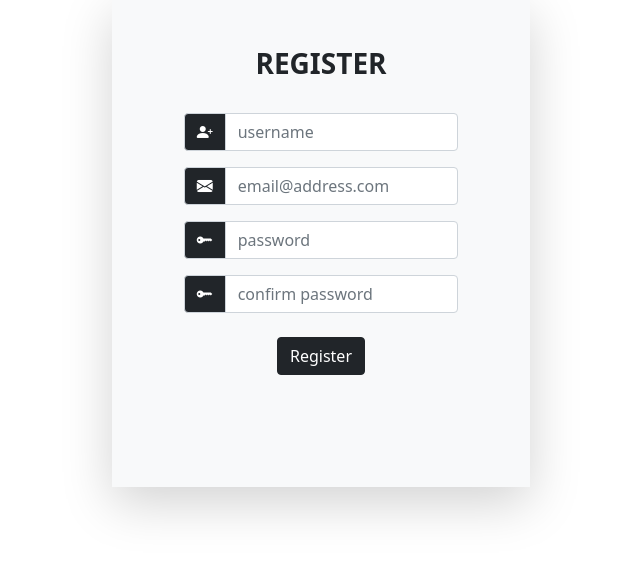
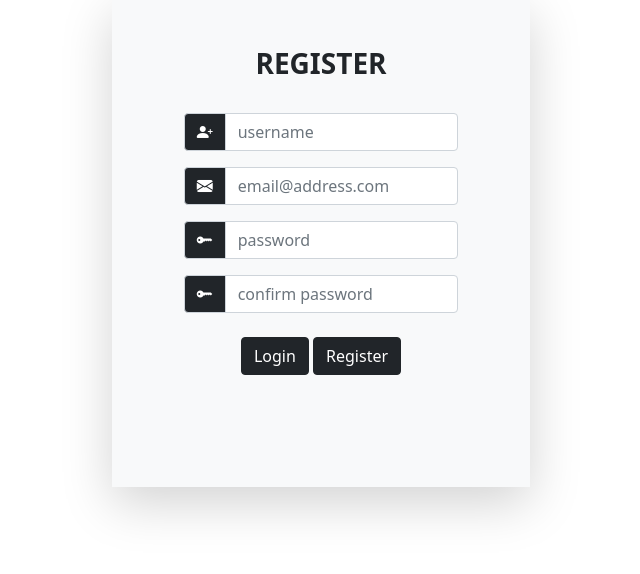
Before and after one commit to BeaT-7/Multiplatform_Notes_Web, a PHP site: page /register.php in a window 1280 px wide. Shown: the part 301-875 px from the top of the page, without its empty margins (319-959 px from the left). Run offline with PHP 8.4, Linux system fonts and the light colour scheme.

Commit message:
Added 'Back to login page' button on registration screen

```diff
--- a/register.php
+++ b/register.php
@@ -42,6 +42,7 @@
                                     <input type="password" class="form-control" name="password_conf" placeholder="confirm password" required>
 
                                 </div>
+                                <button class="btn btn-dark mt-2" name = "login" type="submit" formnovalidate>Login</button>
                                 <button class="btn btn-dark mt-2" name = "register" type="submit">Register</button>
                                 <?php echo "</br>" ?>
                                 <?php echo "</br>" ?>
@@ -50,6 +51,9 @@
 
         <?php
         include "connectionToDB.php";
+        if (isset($_POST['login'])){
+            header("Location: index.php");
+        }
         if (isset($_POST['register'])) {
             $username = $_POST["username"];
             $email = $_POST["email"];
```
